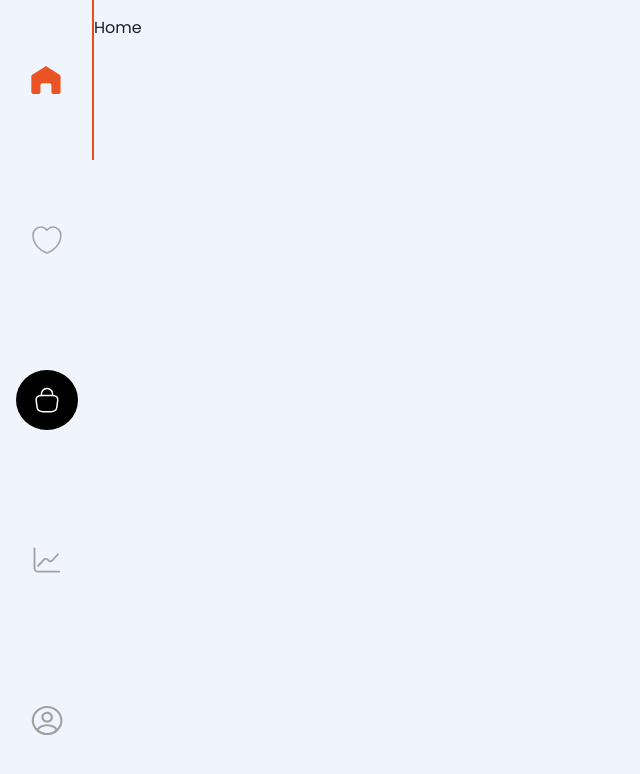
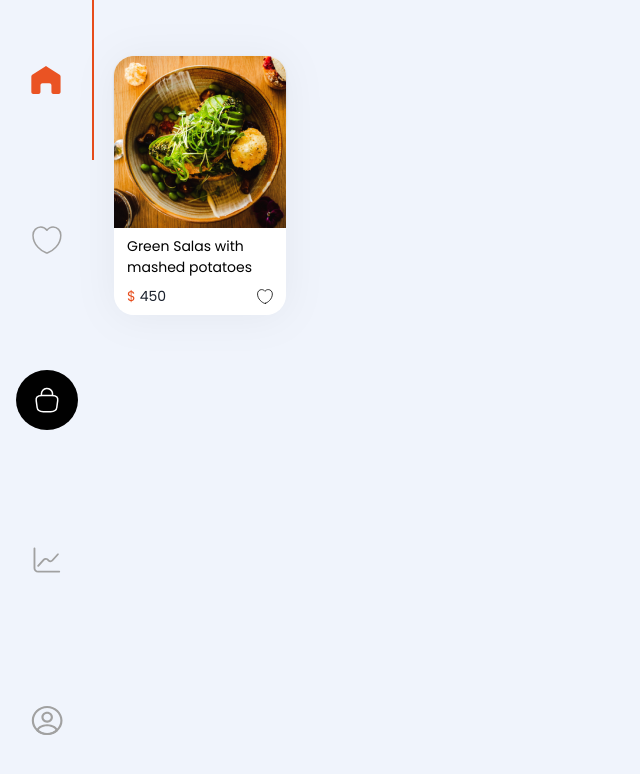
Before and after one commit to AnasMunir/monke-labs-app, a React (Vite) app: page / in a window 1280 px wide. Shown: the top 774 px of the page, without its empty margins (0-640 px from the left). Built offline with nearby package versions, Linux system fonts and the light colour scheme.

Commit message:
created order now feature

```diff
--- a/src/pages/home/Home.tsx
+++ b/src/pages/home/Home.tsx
@@ -1,6 +1,7 @@
 import { Box, Icon, Tab, TabList, TabPanel, TabPanels, Tabs } from '@chakra-ui/react';
 import { FC } from 'react';
 import { HomeIcon, HeartIcon, CartIcon, ChartIcon, ProfileIcon } from '../../components/Icon';
+import { OrderNow } from '../../features';
 
 const tabStyle = {
   '@media (max-width: 480px)': {
@@ -18,7 +19,7 @@ const tabStyle = {
 };
 
 const tabs = [
-  { title: 'Home', icon: HomeIcon, styles: {}, content: <p>Home</p> },
+  { title: 'Home', icon: HomeIcon, styles: {}, content: <OrderNow /> },
   { title: 'Favorites', icon: HeartIcon, styles: {}, content: <p>Favorites</p> },
   {
     title: 'Cart',
@@ -38,6 +39,7 @@ const Home: FC = () => {
           flexDirection={{ base: 'row', md: 'column' }}
           float={{ md: 'left' }}
           height={{ md: '100%' }}
+          paddingRight={{ md: '20px' }}
           sx={{
             '@media (max-width: 768px)': {
               position: 'fixed',
@@ -57,7 +59,9 @@ const Home: FC = () => {
 
         <TabPanels>
           {tabs.map(({ title, content }) => (
-            <TabPanel key={title}>{content}</TabPanel>
+            <Box padding={10}>
+              <TabPanel key={title}>{content}</TabPanel>
+            </Box>
           ))}
         </TabPanels>
       </Tabs>
```
